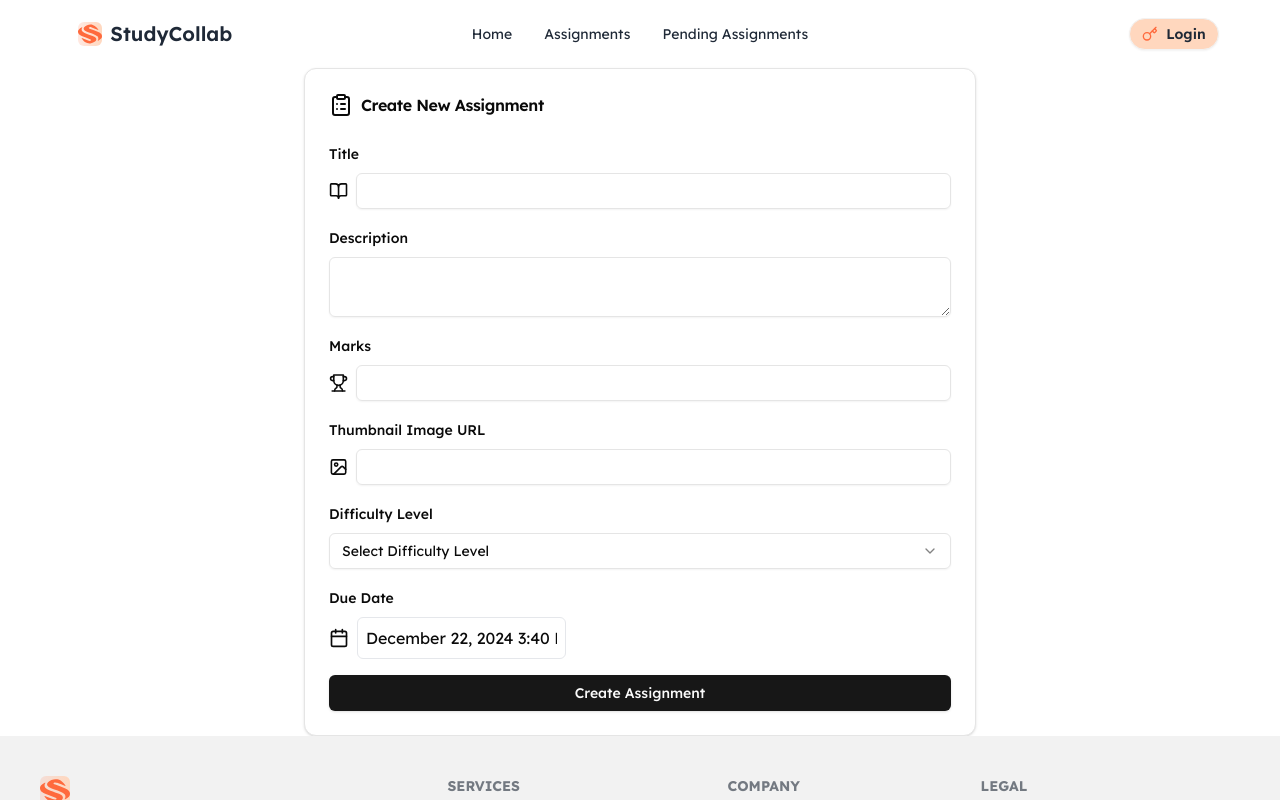
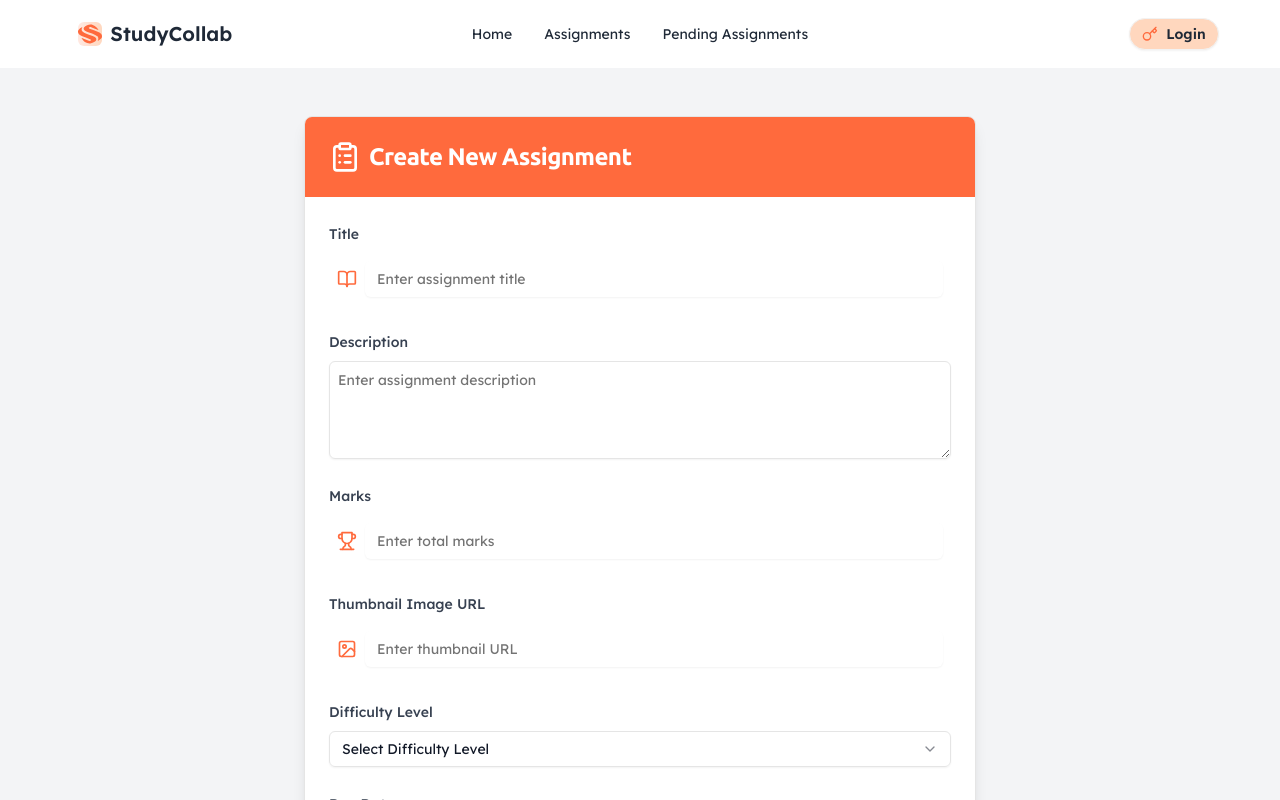
Before and after one commit to Phanthom-Mekat/StudyCollab-Collaborative-Learning-Platform-11-client, a React (Vite) app: page /create in a window 1280 px wide. Shown: the top 800 px of the page. Built offline with nearby package versions, Linux system fonts and the light colour scheme; no server answers.

Commit message:
added assignment and delete functionality

```diff
--- /dev/null
+++ b/src/components/ui/badge.jsx
@@ -0,0 +1,34 @@
+import * as React from "react"
+import { cva } from "class-variance-authority";
+
+import { cn } from "@/lib/utils"
+
+const badgeVariants = cva(
+  "inline-flex items-center rounded-md border border-neutral-200 px-2.5 py-0.5 text-xs font-semibold transition-colors focus:outline-none focus:ring-2 focus:ring-neutral-950 focus:ring-offset-2 dark:border-neutral-800 dark:focus:ring-neutral-300",
+  {
+    variants: {
+      variant: {
+        default:
+          "border-transparent bg-neutral-900 text-neutral-50 shadow hover:bg-neutral-900/80 dark:bg-neutral-50 dark:text-neutral-900 dark:hover:bg-neutral-50/80",
+        secondary:
+          "border-transparent bg-neutral-100 text-neutral-900 hover:bg-neutral-100/80 dark:bg-neutral-800 dark:text-neutral-50 dark:hover:bg-neutral-800/80",
+        destructive:
+          "border-transparent bg-red-500 text-neutral-50 shadow hover:bg-red-500/80 dark:bg-red-900 dark:text-neutral-50 dark:hover:bg-red-900/80",
+        outline: "text-neutral-950 dark:text-neutral-50",
+      },
+    },
+    defaultVariants: {
+      variant: "default",
+    },
+  }
+)
+
+function Badge({
+  className,
+  variant,
+  ...props
+}) {
+  return (<div className={cn(badgeVariants({ variant }), className)} {...props} />);
+}
+
+export { Badge, badgeVariants }
--- a/src/index.css
+++ b/src/index.css
@@ -10,7 +10,7 @@ body {
     -moz-osx-font-smoothing: grayscale;
 }
 
-h-font {
+.h-font {
     font-family:  'Ubuntu', sans-serif;
 }
 
--- /dev/null
+++ b/src/pages/Assignments.jsx
@@ -0,0 +1,130 @@
+import { useState, useEffect, useContext } from 'react'
+import { useLoaderData } from 'react-router-dom'
+import { Card, CardContent, CardFooter, CardHeader, CardTitle } from "@/components/ui/card"
+import { Button } from "@/components/ui/button"
+import { Badge } from "@/components/ui/badge"
+import { Loader2 } from 'lucide-react'
+import Swal from 'sweetalert2'
+import { AuthContext } from '@/provider/AuthProvider'
+import toast from 'react-hot-toast'
+
+
+const Assignments = () => {
+  const { user } = useContext(AuthContext);
+  const initialAssignments = useLoaderData();
+  const [assignments, setAssignments] = useState(initialAssignments);
+  const [loading, setLoading] = useState(false);
+
+  useEffect(() => {
+    setAssignments(initialAssignments);
+  }, [initialAssignments]);
+
+  const handleDelete = (id, email) => {
+    if (email !== user.email) {
+      toast.error('You cant delete this assignment🤡');
+      return;
+    }
+
+    Swal.fire({
+      title: 'Are you sure?',
+      text: "You won't be able to revert this!",
+      icon: 'warning',
+      showCancelButton: true,
+      confirmButtonColor: '#3085d6',
+      cancelButtonColor: '#d33',
+      confirmButtonText: 'Yes, delete it!',
+    }).then((result) => {
+      if (result.isConfirmed) {
+        fetch(`http://localhost:5000/create/${id}`, {
+          method: 'DELETE',
+        })
+          .then((res) => res.json())
+          .then((data) => {
+            if (data.deletedCount > 0) {
+              const updatedAssignments = assignments.filter(
+                (assignment) => assignment._id !== id
+              );
+              setAssignments(updatedAssignments);
+              Swal.fire(
+                'Deleted!',
+                'Your assignment has been deleted.',
+                'success'
+              );
+            }
+          })
+          .catch((error) =>
+            console.error('Failed to delete assignment:', error)
+          );
+      }
+    });
+  };
+
+  const getDifficultyColor = (difficulty) => {
+    switch (difficulty) {
+      case 'easy':
+        return 'bg-green-500';
+      case 'medium':
+        return 'bg-yellow-500';
+      case 'hard':
+        return 'bg-red-500';
+      default:
+        return 'bg-gray-500';
+    }
+  };
+
+  if (assignments?.length === 0) {
+    return (
+      <div className="flex items-center justify-center h-screen bg-accent">
+        <Card className="w-full max-w-md">
+          <CardContent className="text-center py-10">
+            <p className="text-xl font-semibold text-gray-700">
+              No assignments found
+            </p>
+          </CardContent>
+        </Card>
+      </div>
+    );
+  }
+
+  return (
+    <div className="min-h-screen bg-accent p-8">
+      <h1 className="text-3xl font-bold text-center mb-8 text-primary">All Assignments</h1>
+      <div className="grid grid-cols-1 md:grid-cols-2 lg:grid-cols-3 gap-6">
+        {assignments?.map((assignment) => (
+          <Card key={assignment._id} className="bg-white shadow-lg hover:shadow-xl transition-shadow duration-300">
+            <CardHeader className="p-0">
+              <img
+                src={assignment.thumbnailUrl}
+                alt={assignment.title}
+                className="w-full h-48 object-cover rounded-t-lg"
+              />
+            </CardHeader>
+            <CardContent className="p-4">
+              <CardTitle className="text-xl font-bold mb-2 text-primary">{assignment.title}</CardTitle>
+              <div className="flex justify-between items-center mb-2">
+                <Badge className={`${getDifficultyColor(assignment.difficultyLevel)} text-white`}>
+                  {assignment.difficultyLevel}
+                </Badge>
+                <span className="font-semibold text-gray-700">Marks: {assignment.marks}</span>
+              </div>
+            </CardContent>
+            <CardFooter className="p-4 pt-0 flex justify-between">
+              <Button variant="outline" className="flex-1 mr-2">View</Button>
+              <Button variant="outline" className="flex-1 mr-2">Update</Button>
+              <Button
+                variant="destructive"
+                className="flex-1"
+                onClick={() => handleDelete(assignment._id,assignment.email)}
+                disabled={loading}
+              >
+                {loading ? <Loader2 className="mr-2 h-4 w-4 animate-spin" /> : 'Delete'}
+              </Button>
+            </CardFooter>
+          </Card>
+        ))}
+      </div>
+    </div>
+  )
+}
+
+export default Assignments
--- a/src/pages/CreateAssignment.jsx
+++ b/src/pages/CreateAssignment.jsx
@@ -1,8 +1,6 @@
-import  { useState, useContext } from 'react'
+import { useState, useContext } from 'react'
 import DatePicker from 'react-datepicker'
-
 import { ClipboardList, Image, CalendarIcon, BookOpen, Trophy } from 'lucide-react'
-
 import { Button } from "@/components/ui/button"
 import { Card, CardContent, CardHeader, CardTitle } from "@/components/ui/card"
 import { Input } from "@/components/ui/input"
@@ -15,7 +13,6 @@ import {
   SelectTrigger,
   SelectValue,
 } from "@/components/ui/select"
-
 import "react-datepicker/dist/react-datepicker.css"
 import "react-toastify/dist/ReactToastify.css"
 import { AuthContext } from '@/provider/AuthProvider'
@@ -49,7 +46,6 @@ const CreateAssignment = () => {
 
       if (response.ok) {
         toast.success('Assignment created successfully!')
-        // Reset form
         e.target.reset()
         setDifficultyLevel('')
         setDueDate(new Date())
@@ -63,66 +59,76 @@ const CreateAssignment = () => {
   }
 
   return (
-    <Card className="w-full max-w-2xl mx-auto">
-      <CardHeader>
-        <CardTitle className="flex items-center gap-2">
-          <ClipboardList className="w-6 h-6" />
+    <div className="min-h-screen bg-accent flex items-center justify-center py-12 px-4 sm:px-6 lg:px-8">
+      <Card className="w-full max-w-2xl mx-auto bg-white shadow-lg rounded-lg overflow-hidden">
+        <CardHeader className="bg-primary text-white p-6">
+          <CardTitle className="flex items-center h-font text-center gap-2 text-2xl font-bold">
+            <ClipboardList className="w-8 h-8" />
             Create New Assignment
           </CardTitle>
         </CardHeader>
-      <CardContent>
-        <form onSubmit={handleSubmit} className="space-y-4">
+        <CardContent className="p-6">
+          <form onSubmit={handleSubmit} className="space-y-6">
             <div className="space-y-2">
-            <Label htmlFor="title">Title</Label>
-            <div className="flex items-center space-x-2">
-              <BookOpen className="w-5 h-5 text-muted-foreground" />
+              <Label htmlFor="title" className="text-sm font-medium text-gray-700">Title</Label>
+              <div className="flex items-center space-x-2 y rounded-md p-2">
+                <BookOpen className="w-5 h-5 text-primary" />
                 <Input
                   id="title"
                   name="title"
                   required
+                  className="flex-1 bg-transparent border-none focus:ring-0 text-gray-900 placeholder-gray-500"
+                  placeholder="Enter assignment title"
                 />
               </div>
             </div>
 
             <div className="space-y-2">
-            <Label htmlFor="description">Description</Label>
+              <Label htmlFor="description" className="text-sm font-medium text-gray-700">Description</Label>
               <Textarea
                 id="description"
                 name="description"
                 required
+                className="w-full b rounded-md p-2 text-gray-900 placeholder-gray-500"
+                placeholder="Enter assignment description"
+                rows={4}
               />
             </div>
 
             <div className="space-y-2">
-            <Label htmlFor="marks">Marks</Label>
-            <div className="flex items-center space-x-2">
-              <Trophy className="w-5 h-5 text-muted-foreground" />
+              <Label htmlFor="marks" className="text-sm font-medium text-gray-700">Marks</Label>
+              <div className="flex items-center space-x-2  rounded-md p-2">
+                <Trophy className="w-5 h-5 text-primary" />
                 <Input
                   id="marks"
                   name="marks"
                   type="number"
                   required
                   min="0"
+                  className="flex-1 bg-transparent border-none focus:ring-0 text-gray-900 placeholder-gray-500"
+                  placeholder="Enter total marks"
                 />
               </div>
             </div>
 
             <div className="space-y-2">
-            <Label htmlFor="thumbnailUrl">Thumbnail Image URL</Label>
-            <div className="flex items-center space-x-2">
-              <Image className="w-5 h-5 text-muted-foreground" />
+              <Label htmlFor="thumbnailUrl" className="text-sm font-medium text-gray-700">Thumbnail Image URL</Label>
+              <div className="flex items-center space-x-2  rounded-md p-2">
+                <Image className="w-5 h-5 text-primary" />
                 <Input
                   id="thumbnailUrl"
                   name="thumbnailUrl"
                   required
+                  className="flex-1 bg-transparent border-none focus:ring-0 text-gray-900 placeholder-gray-500"
+                  placeholder="Enter thumbnail URL"
                 />
               </div>
             </div>
 
             <div className="space-y-2">
-            <Label htmlFor="difficultyLevel">Difficulty Level</Label>
+              <Label htmlFor="difficultyLevel" className="text-sm font-medium text-gray-700">Difficulty Level</Label>
               <Select onValueChange={setDifficultyLevel} required>
-              <SelectTrigger>
+                <SelectTrigger className="w-full  text-gray-900">
                   <SelectValue placeholder="Select Difficulty Level" />
                 </SelectTrigger>
                 <SelectContent>
@@ -134,9 +140,9 @@ const CreateAssignment = () => {
             </div>
 
             <div className="space-y-2">
-            <Label htmlFor="dueDate">Due Date</Label>
-            <div className="flex items-center space-x-2">
-              <CalendarIcon className="w-5 h-5 text-muted-foreground" />
+              <Label htmlFor="dueDate" className="text-sm font-medium text-gray-700">Due Date</Label>
+              <div className="flex items-center space-x-2 rounded-md p-2">
+                <CalendarIcon className="w-5 h-5 text-primary" />
                 <DatePicker
                   selected={dueDate}
                   onChange={(date) => setDueDate(date)}
@@ -145,18 +151,19 @@ const CreateAssignment = () => {
                   timeIntervals={15}
                   timeCaption="time"
                   dateFormat="MMMM d, yyyy h:mm aa"
-                className="w-full p-2 border rounded-md"
+                  className="flex-1 bg-transparent border-none focus:ring-0 text-gray-900 placeholder-gray-500"
                   required
                 />
               </div>
             </div>
 
-          <Button type="submit" className="w-full">
+            <Button type="submit" className="w-full bg-primary hover:bg-primary/90 text-white font-bold py-3 rounded-md transition duration-300 ease-in-out transform hover:scale-105">
               Create Assignment
             </Button>
           </form>
         </CardContent>
       </Card>
+    </div>
   )
 }
 
--- a/src/router/router.jsx
+++ b/src/router/router.jsx
@@ -6,6 +6,7 @@ import AuthLayout from "../layout/AuthLayout";
 import Login from "../components/Login";
 import Register from "../components/Register";
 import CreateAssignment from "../pages/CreateAssignment";
+import Assignments from "@/pages/Assignments";
 
 const router = createBrowserRouter([
     {
@@ -19,6 +20,11 @@ const router = createBrowserRouter([
             {
                 path:'create',
                 element:<CreateAssignment/>
+            },
+            {
+                path:'assignments',
+                element: <Assignments/>,
+                loader: async () => fetch('http://localhost:5000/create').then(res => res.json())
             }
         ]
     },
--- a/tailwind.config.js
+++ b/tailwind.config.js
@@ -23,6 +23,7 @@ export default {
   },
   plugins: [
     daisyui,
+      // eslint-disable-next-line no-undef
       require("tailwindcss-animate")
 ],
 }
```
Lines whose indentation alone changed are shown as unchanged.
